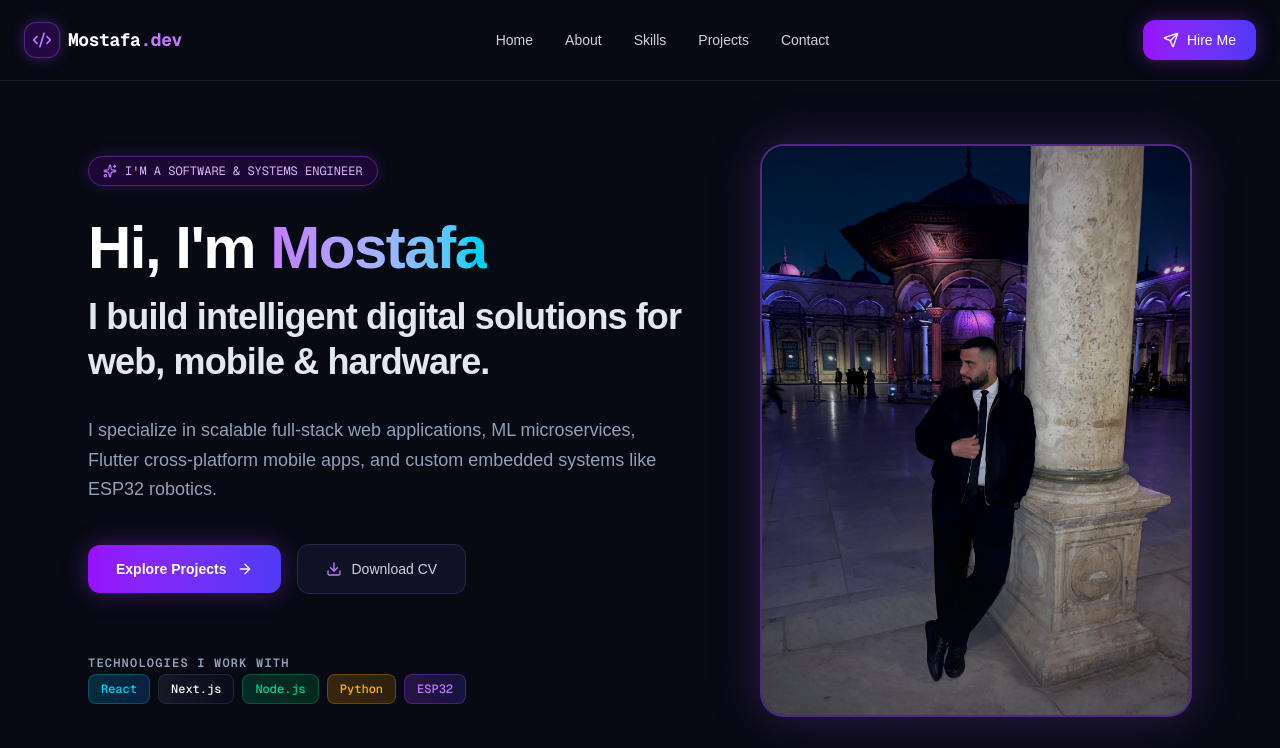
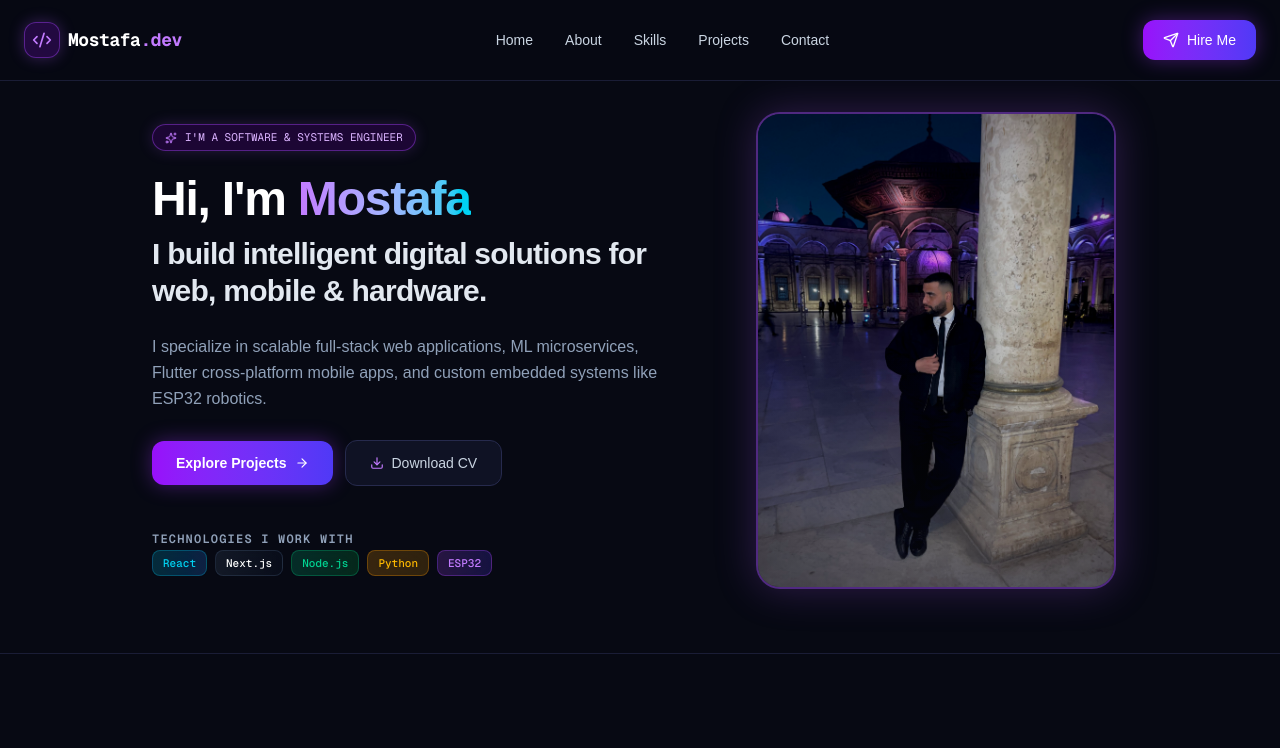
Before and after one commit to mostafafawzy34/portfolio-web, a Next.js app: page / in a window 1280 px wide. Shown: the top 748 px of the page. Built offline with nearby package versions, Linux system fonts and the light colour scheme.

Commit message:
Compact layout size without breaking edge-to-edge background

```diff
--- a/components/Hero.tsx
+++ b/components/Hero.tsx
@@ -1,3 +1,121 @@
+// 'use client';
+
+// import Image from 'next/image';
+// import { motion } from 'framer-motion';
+// import { Sparkles, ArrowRight, Download } from 'lucide-react';
+
+// const techLogos = [
+//   { name: 'React', color: 'from-cyan-500/20 to-blue-500/20 text-cyan-400 border-cyan-500/30' },
+//   { name: 'Next.js', color: 'from-slate-700/30 to-slate-900/30 text-white border-slate-700/50' },
+//   { name: 'Node.js', color: 'from-emerald-500/20 to-green-600/20 text-emerald-400 border-emerald-500/30' },
+//   { name: 'Python', color: 'from-amber-500/20 to-yellow-600/20 text-amber-400 border-amber-500/30' },
+//   { name: 'ESP32', color: 'from-purple-500/20 to-indigo-600/20 text-purple-400 border-purple-500/30' },
+// ];
+
+// export default function Hero() {
+//   return (
+//     <section id="home" className="relative pt-28 sm:pt-36 pb-16 sm:pb-20 px-4 sm:px-6 max-w-6xl mx-auto z-10 selection:bg-purple-500/30">
+//       <div className="grid grid-cols-1 lg:grid-cols-12 gap-8 lg:gap-12 items-center">
+
+//         {/* Left Text Column */}
+//         <div className="lg:col-span-7 space-y-6 sm:space-y-8 text-left order-2 lg:order-1">
+
+//           <motion.div
+//             initial={{ opacity: 0, y: 15 }}
+//             animate={{ opacity: 1, y: 0 }}
+//             className="inline-flex items-center gap-2 px-3.5 py-1.5 rounded-full border border-purple-500/40 bg-purple-950/40 text-purple-300 text-xs font-mono shadow-[0_0_15px_rgba(168,85,247,0.2)]"
+//           >
+//             <Sparkles className="w-3.5 h-3.5 text-purple-400 animate-pulse" />
+//             <span>I'M A SOFTWARE & SYSTEMS ENGINEER</span>
+//           </motion.div>
+
+//           <motion.div
+//             initial={{ opacity: 0, y: 20 }}
+//             animate={{ opacity: 1, y: 0 }}
+//             transition={{ delay: 0.1 }}
+//             className="space-y-3 sm:space-y-4"
+//           >
+//             <h1 className="text-4xl sm:text-5xl md:text-6xl font-black text-white tracking-tight leading-none">
+//               Hi, I'm <span className="bg-gradient-to-r from-purple-400 via-indigo-300 to-cyan-400 bg-clip-text text-transparent">Mostafa</span>
+//             </h1>
+
+//             <p className="text-xl sm:text-3xl md:text-4xl font-extrabold text-slate-200 tracking-tight leading-tight">
+//               I build intelligent digital solutions for web, mobile & hardware.
+//             </p>
+//           </motion.div>
+
+//           <motion.p
+//             initial={{ opacity: 0, y: 20 }}
+//             animate={{ opacity: 1, y: 0 }}
+//             transition={{ delay: 0.2 }}
+//             className="text-slate-400 text-sm sm:text-base md:text-lg max-w-xl leading-relaxed"
+//           >
+//             I specialize in scalable full-stack web applications, ML microservices, Flutter cross-platform mobile apps, and custom embedded systems like ESP32 robotics.
+//           </motion.p>
+
+//           <motion.div
+//             initial={{ opacity: 0, y: 20 }}
+//             animate={{ opacity: 1, y: 0 }}
+//             transition={{ delay: 0.3 }}
+//             className="flex flex-wrap items-center gap-3 sm:gap-4 pt-2"
+//           >
+//             <a href="#projects" className="inline-flex items-center gap-2.5 bg-gradient-to-r from-purple-600 to-indigo-600 hover:from-purple-500 hover:to-indigo-500 text-white font-semibold px-6 sm:px-7 py-3 sm:py-3.5 rounded-xl transition-all shadow-[0_0_25px_rgba(147,51,234,0.4)] hover:shadow-[0_0_30px_rgba(147,51,234,0.7)] active:scale-95 text-sm">
+//               <span>Explore Projects</span>
+//               <ArrowRight className="w-4 h-4" />
+//             </a>
+//             <a href="#" className="inline-flex items-center gap-2.5 border border-[#262a4d] bg-[#121528]/80 hover:bg-[#181c35] text-slate-300 hover:text-white font-medium px-6 sm:px-7 py-3 sm:py-3.5 rounded-xl transition-all text-sm active:scale-95">
+//               <Download className="w-4 h-4 text-purple-400" />
+//               <span>Download CV</span>
+//             </a>
+//           </motion.div>
+
+//           <motion.div
+//             initial={{ opacity: 0 }}
+//             animate={{ opacity: 1 }}
+//             transition={{ delay: 0.4 }}
+//             className="pt-4 sm:pt-6 space-y-3"
+//           >
+//             <span className="text-xs font-mono uppercase tracking-widest text-slate-400 font-semibold">Technologies I Work With</span>
+//             <div className="flex flex-wrap gap-2">
+//               {techLogos.map(tech => (
+//                 <div key={tech.name} className={`px-2.5 sm:px-3 py-1 sm:py-1.5 rounded-lg border bg-gradient-to-r ${tech.color} text-xs font-mono font-medium backdrop-blur-md`}>
+//                   {tech.name}
+//                 </div>
+//               ))}
+//             </div>
+//           </motion.div>
+//         </div>
+
+//         {/* Right Photo Column */}
+//         <motion.div
+//           initial={{ opacity: 0, scale: 0.9 }}
+//           animate={{ opacity: 1, scale: 1 }}
+//           transition={{ delay: 0.2 }}
+//           className="lg:col-span-5 flex justify-center order-1 lg:order-2"
+//         >
+//           <div className="relative w-full max-w-[280px] sm:max-w-[360px] md:max-w-[400px] lg:max-w-[440px] rounded-2xl sm:rounded-3xl overflow-hidden border-2 border-purple-500/40 bg-[#121528] shadow-[0_0_50px_rgba(168,85,247,0.25)] group hover:border-purple-400 transition-all duration-300">
+//             <Image
+//               src="/profile.jpg"
+//               alt="Mostafa Mohamed Fawzy"
+//               width={440}
+//               height={580}
+//               className="w-full h-auto object-cover group-hover:scale-105 transition-transform duration-500 block"
+//               priority
+//             />
+//             <div className="absolute inset-0 bg-gradient-to-t from-[#0b0e1d] via-transparent to-transparent opacity-40 pointer-events-none" />
+//           </div>
+//         </motion.div>
+
+//       </div>
+//     </section>
+//   );
+// }
+
+
+
+
+
+
 'use client';
 
 import Image from 'next/image';
@@ -14,18 +132,18 @@ const techLogos = [
 
 export default function Hero() {
   return (
-    <section id="home" className="relative pt-28 sm:pt-36 pb-16 sm:pb-20 px-4 sm:px-6 max-w-6xl mx-auto z-10 selection:bg-purple-500/30">
-      <div className="grid grid-cols-1 lg:grid-cols-12 gap-8 lg:gap-12 items-center">
+    <section id="home" className="relative pt-20 sm:pt-28 pb-12 sm:pb-16 px-4 sm:px-6 max-w-5xl mx-auto z-10 selection:bg-purple-500/30">
+      <div className="grid grid-cols-1 lg:grid-cols-12 gap-6 lg:gap-10 items-center">
 
         {/* Left Text Column */}
-        <div className="lg:col-span-7 space-y-6 sm:space-y-8 text-left order-2 lg:order-1">
+        <div className="lg:col-span-7 space-y-5 sm:space-y-6 text-left order-2 lg:order-1">
 
           <motion.div
             initial={{ opacity: 0, y: 15 }}
             animate={{ opacity: 1, y: 0 }}
-            className="inline-flex items-center gap-2 px-3.5 py-1.5 rounded-full border border-purple-500/40 bg-purple-950/40 text-purple-300 text-xs font-mono shadow-[0_0_15px_rgba(168,85,247,0.2)]"
+            className="inline-flex items-center gap-2 px-3 py-1 rounded-full border border-purple-500/40 bg-purple-950/40 text-purple-300 text-[11px] font-mono shadow-[0_0_15px_rgba(168,85,247,0.2)]"
           >
-            <Sparkles className="w-3.5 h-3.5 text-purple-400 animate-pulse" />
+            <Sparkles className="w-3 h-3 text-purple-400 animate-pulse" />
             <span>I'M A SOFTWARE & SYSTEMS ENGINEER</span>
           </motion.div>
 
@@ -33,13 +151,13 @@ export default function Hero() {
             initial={{ opacity: 0, y: 20 }}
             animate={{ opacity: 1, y: 0 }}
             transition={{ delay: 0.1 }}
-            className="space-y-3 sm:space-y-4"
+            className="space-y-2 sm:space-y-3"
           >
-            <h1 className="text-4xl sm:text-5xl md:text-6xl font-black text-white tracking-tight leading-none">
+            <h1 className="text-3xl sm:text-4xl md:text-5xl font-black text-white tracking-tight leading-none">
               Hi, I'm <span className="bg-gradient-to-r from-purple-400 via-indigo-300 to-cyan-400 bg-clip-text text-transparent">Mostafa</span>
             </h1>
 
-            <p className="text-xl sm:text-3xl md:text-4xl font-extrabold text-slate-200 tracking-tight leading-tight">
+            <p className="text-lg sm:text-2xl md:text-3xl font-extrabold text-slate-200 tracking-tight leading-tight">
               I build intelligent digital solutions for web, mobile & hardware.
             </p>
           </motion.div>
@@ -48,7 +166,7 @@ export default function Hero() {
             initial={{ opacity: 0, y: 20 }}
             animate={{ opacity: 1, y: 0 }}
             transition={{ delay: 0.2 }}
-            className="text-slate-400 text-sm sm:text-base md:text-lg max-w-xl leading-relaxed"
+            className="text-slate-400 text-xs sm:text-sm md:text-base max-w-lg leading-relaxed"
           >
             I specialize in scalable full-stack web applications, ML microservices, Flutter cross-platform mobile apps, and custom embedded systems like ESP32 robotics.
           </motion.p>
@@ -57,14 +175,14 @@ export default function Hero() {
             initial={{ opacity: 0, y: 20 }}
             animate={{ opacity: 1, y: 0 }}
             transition={{ delay: 0.3 }}
-            className="flex flex-wrap items-center gap-3 sm:gap-4 pt-2"
+            className="flex flex-wrap items-center gap-3 pt-1"
           >
-            <a href="#projects" className="inline-flex items-center gap-2.5 bg-gradient-to-r from-purple-600 to-indigo-600 hover:from-purple-500 hover:to-indigo-500 text-white font-semibold px-6 sm:px-7 py-3 sm:py-3.5 rounded-xl transition-all shadow-[0_0_25px_rgba(147,51,234,0.4)] hover:shadow-[0_0_30px_rgba(147,51,234,0.7)] active:scale-95 text-sm">
+            <a href="#projects" className="inline-flex items-center gap-2 bg-gradient-to-r from-purple-600 to-indigo-600 hover:from-purple-500 hover:to-indigo-500 text-white font-semibold px-5 sm:px-6 py-2.5 sm:py-3 rounded-xl transition-all shadow-[0_0_20px_rgba(147,51,234,0.4)] hover:shadow-[0_0_25px_rgba(147,51,234,0.7)] active:scale-95 text-xs sm:text-sm">
               <span>Explore Projects</span>
-              <ArrowRight className="w-4 h-4" />
+              <ArrowRight className="w-3.5 h-3.5" />
             </a>
-            <a href="#" className="inline-flex items-center gap-2.5 border border-[#262a4d] bg-[#121528]/80 hover:bg-[#181c35] text-slate-300 hover:text-white font-medium px-6 sm:px-7 py-3 sm:py-3.5 rounded-xl transition-all text-sm active:scale-95">
-              <Download className="w-4 h-4 text-purple-400" />
+            <a href="#" className="inline-flex items-center gap-2 border border-[#262a4d] bg-[#121528]/80 hover:bg-[#181c35] text-slate-300 hover:text-white font-medium px-5 sm:px-6 py-2.5 sm:py-3 rounded-xl transition-all text-xs sm:text-sm active:scale-95">
+              <Download className="w-3.5 h-3.5 text-purple-400" />
               <span>Download CV</span>
             </a>
           </motion.div>
@@ -73,12 +191,12 @@ export default function Hero() {
             initial={{ opacity: 0 }}
             animate={{ opacity: 1 }}
             transition={{ delay: 0.4 }}
-            className="pt-4 sm:pt-6 space-y-3"
+            className="pt-3 sm:pt-4 space-y-2"
           >
-            <span className="text-xs font-mono uppercase tracking-widest text-slate-400 font-semibold">Technologies I Work With</span>
-            <div className="flex flex-wrap gap-2">
+            <span className="text-[10px] sm:text-xs font-mono uppercase tracking-widest text-slate-400 font-semibold">Technologies I Work With</span>
+            <div className="flex flex-wrap gap-1.5 sm:gap-2">
               {techLogos.map(tech => (
-                <div key={tech.name} className={`px-2.5 sm:px-3 py-1 sm:py-1.5 rounded-lg border bg-gradient-to-r ${tech.color} text-xs font-mono font-medium backdrop-blur-md`}>
+                <div key={tech.name} className={`px-2.5 py-1 rounded-lg border bg-gradient-to-r ${tech.color} text-[11px] font-mono font-medium backdrop-blur-md`}>
                   {tech.name}
                 </div>
               ))}
@@ -93,12 +211,12 @@ export default function Hero() {
           transition={{ delay: 0.2 }}
           className="lg:col-span-5 flex justify-center order-1 lg:order-2"
         >
-          <div className="relative w-full max-w-[280px] sm:max-w-[360px] md:max-w-[400px] lg:max-w-[440px] rounded-2xl sm:rounded-3xl overflow-hidden border-2 border-purple-500/40 bg-[#121528] shadow-[0_0_50px_rgba(168,85,247,0.25)] group hover:border-purple-400 transition-all duration-300">
+          <div className="relative w-full max-w-[240px] sm:max-w-[300px] md:max-w-[340px] lg:max-w-[360px] rounded-2xl sm:rounded-3xl overflow-hidden border-2 border-purple-500/40 bg-[#121528] shadow-[0_0_40px_rgba(168,85,247,0.25)] group hover:border-purple-400 transition-all duration-300">
             <Image
               src="/profile.jpg"
               alt="Mostafa Mohamed Fawzy"
-              width={440}
-              height={580}
+              width={360}
+              height={470}
               className="w-full h-auto object-cover group-hover:scale-105 transition-transform duration-500 block"
               priority
             />
```
